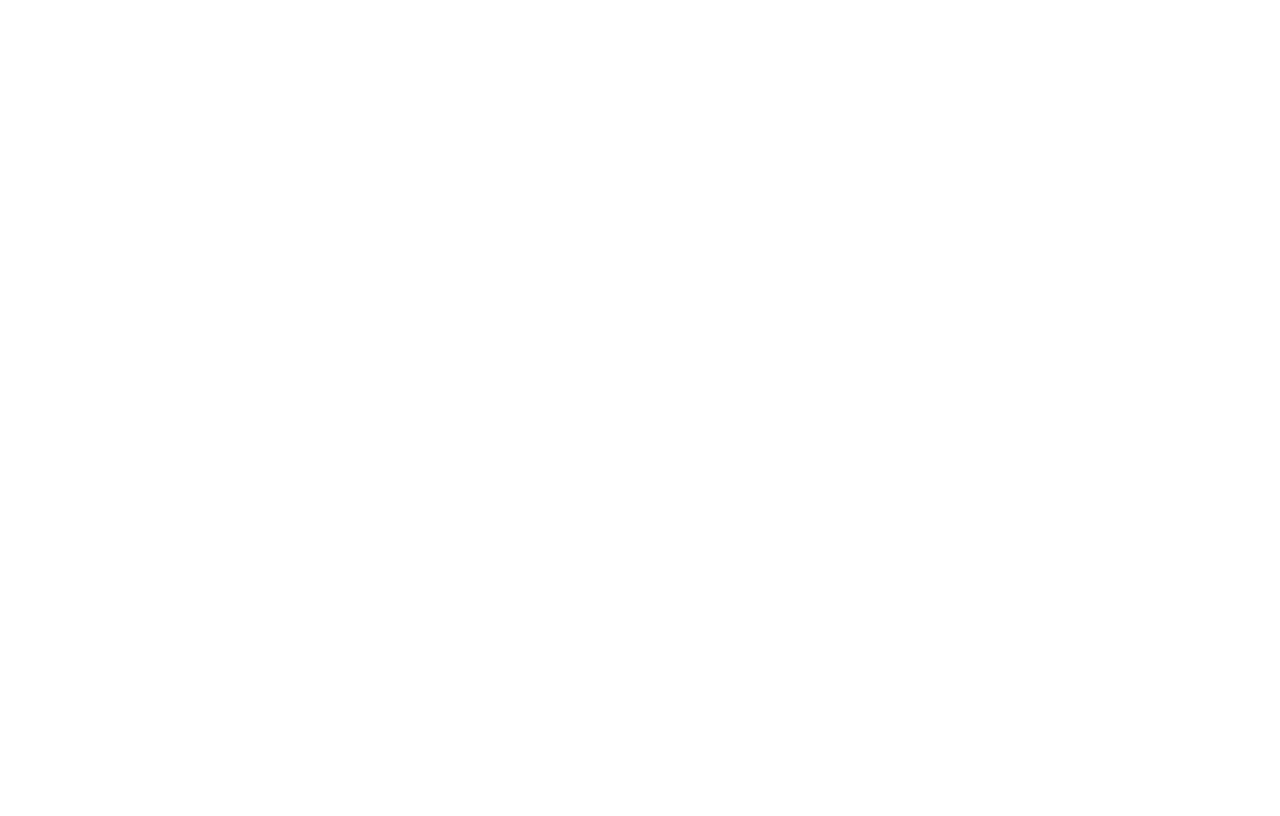
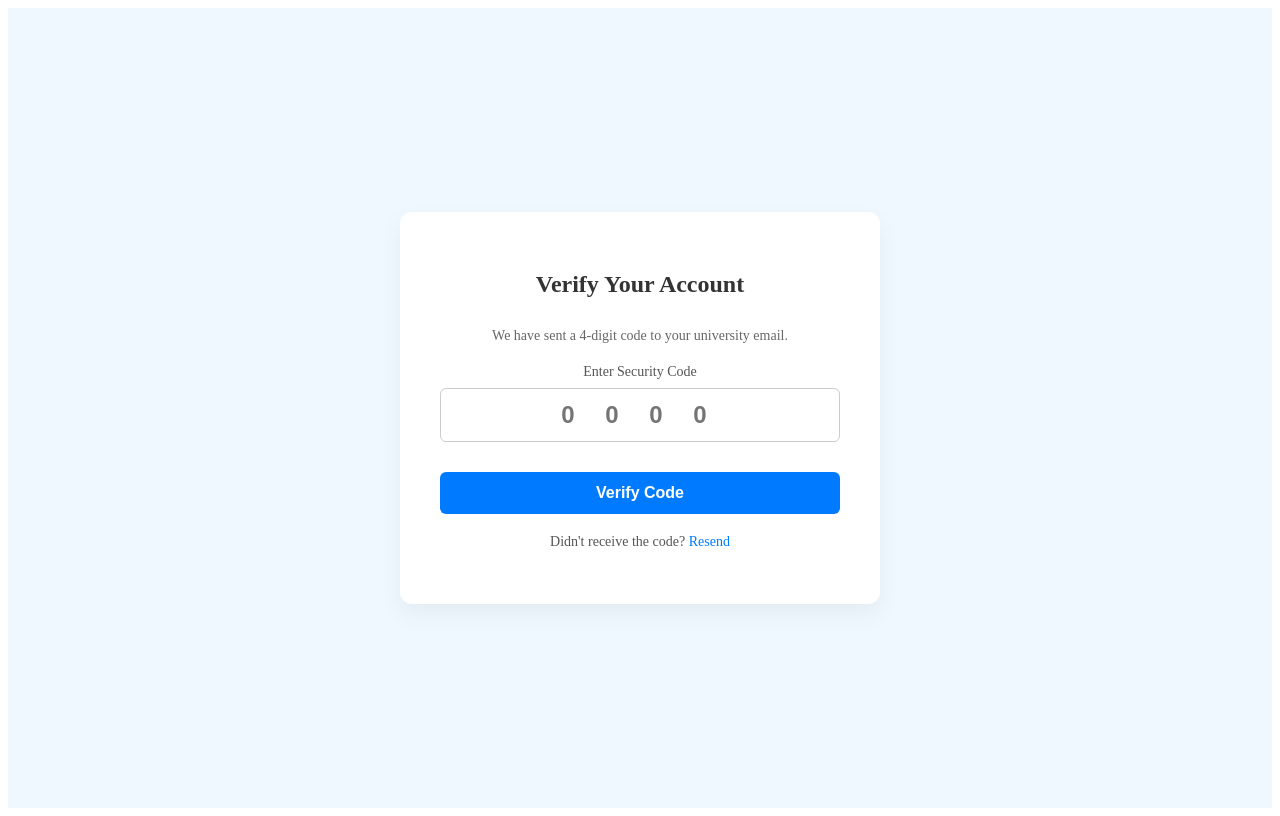
Before and after one commit to it23375314/unicare-counseling-platform, a React app in the folder frontend/: page /verify-otp in a window 1280 px wide. Before the commit this address had no page. Built offline with nearby package versions, Linux system fonts and the light colour scheme; the HTML template or start-up script is replaced by a standard one.

Commit message:
Add OTP Verification screen and complete auth flow

```diff
--- a/frontend/src/App.jsx
+++ b/frontend/src/App.jsx
@@ -3,6 +3,7 @@ import React from 'react';
 import { BrowserRouter as Router, Routes, Route } from 'react-router-dom';
 import Login from './pages/Login';
 import Register from './pages/Register'; // We added this import!
+import OTPVerification from './pages/OTPVerification'; // <-- We imported it here!
 
 function App() {
   return (
@@ -10,6 +11,7 @@ function App() {
       <Routes>
         <Route path="/" element={<Login />} />
         <Route path="/register" element={<Register />} /> {/* We added this route! */}
+        <Route path="/verify-otp" element={<OTPVerification />} /> {/* <-- We added the route here! */}
       </Routes>
     </Router>
   );
--- /dev/null
+++ b/frontend/src/pages/OTPVerification.jsx
@@ -0,0 +1,58 @@
+// src/pages/OTPVerification.jsx
+import React, { useState } from 'react';
+import { useNavigate } from 'react-router-dom';
+import '../styles/Auth.css';
+
+const OTPVerification = () => {
+  const [otp, setOtp] = useState('');
+  const navigate = useNavigate();
+
+  const handleVerify = (e) => {
+    e.preventDefault();
+
+    if (otp.length === 4) {
+      alert(`Verifying OTP: ${otp}. Success! Redirecting to Dashboard...`);
+      // Later, we will change this to navigate to the actual dashboard
+    } else {
+      alert('Please enter a 4-digit code.');
+    }
+  };
+
+  return (
+    <div className="auth-container">
+      <div className="auth-card">
+        <h2 className="auth-title">Verify Your Account</h2>
+        <p style={{ textAlign: 'center', color: '#666', marginBottom: '20px', fontSize: '14px' }}>
+          We have sent a 4-digit code to your university email.
+        </p>
+
+        <form onSubmit={handleVerify}>
+          <div className="input-group">
+            <label htmlFor="otp" style={{ textAlign: 'center' }}>Enter Security Code</label>
+            <input
+              type="text"
+              id="otp"
+              placeholder="0 0 0 0"
+              maxLength="4"
+              value={otp}
+              // This regex perfectly stops users from typing letters!
+              onChange={(e) => setOtp(e.target.value.replace(/[^0-9]/g, ''))}
+              required
+              style={{ letterSpacing: '12px', textAlign: 'center', fontSize: '24px', fontWeight: 'bold' }}
+            />
+          </div>
+
+          <button type="submit" className="auth-button">Verify Code</button>
+        </form>
+
+        <div style={{ textAlign: 'center', marginTop: '20px' }}>
+          <p style={{ color: '#555', fontSize: '14px' }}>
+            Didn't receive the code? <span style={{ color: '#007bff', cursor: 'pointer', fontWeight: '500' }}>Resend</span>
+          </p>
+        </div>
+      </div>
+    </div>
+  );
+};
+
+export default OTPVerification;
--- a/frontend/src/pages/Register.jsx
+++ b/frontend/src/pages/Register.jsx
@@ -13,8 +13,8 @@ const Register = () => {
   const handleRegister = (e) => {
     e.preventDefault();
     alert(`Testing Registration for ${fullName} as a ${role}`);
-    // Later, this will send data to your backend and navigate to the OTP page!
-    navigate('/');
+    // Now it sends them to the OTP page!
+    navigate('/verify-otp');
   };
 
   return (
```
